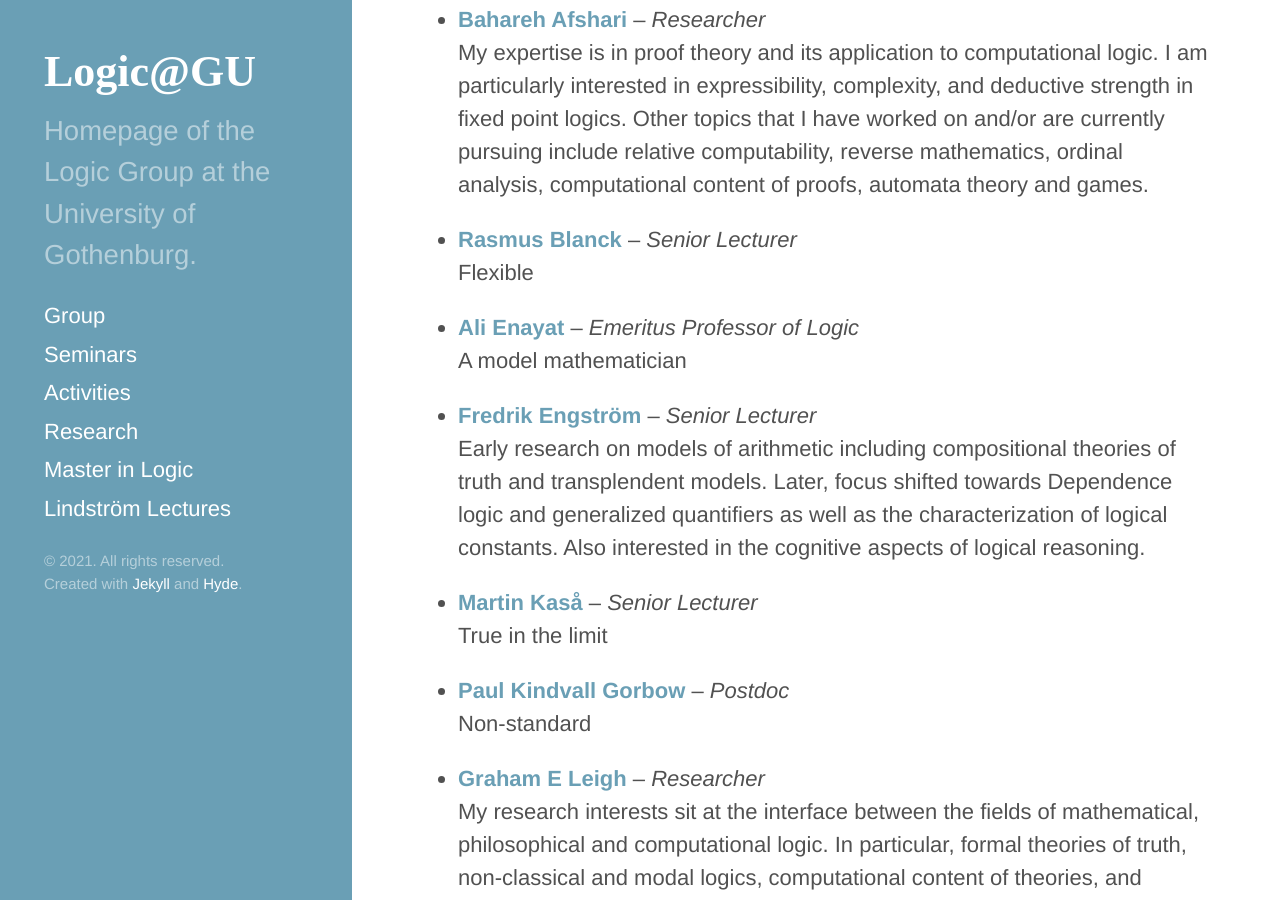
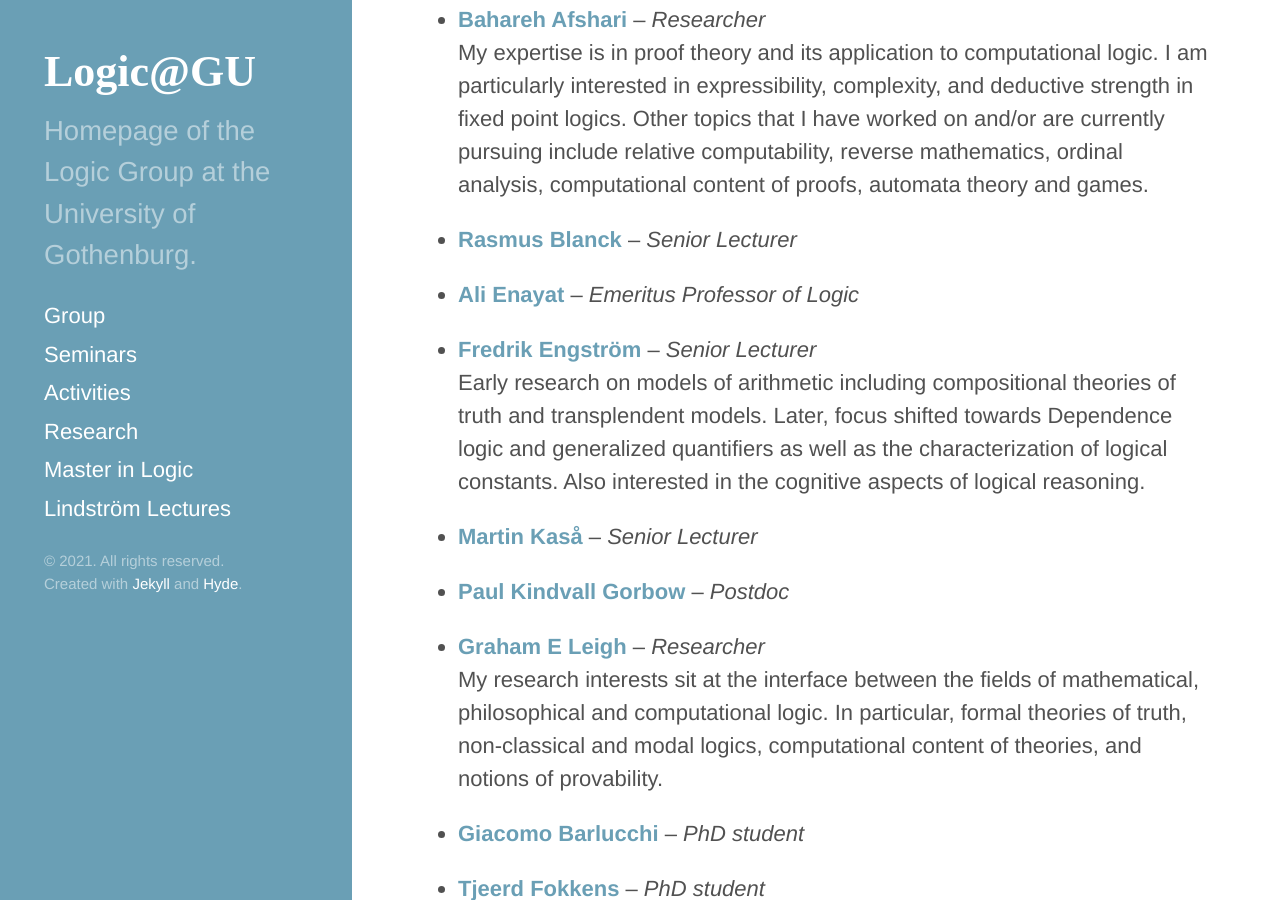
Before and after one commit to greleigh/Logic-GU, a Jekyll site: the page built from _pages/about.md, in a window 1280 px wide and 900 px high, scrolled down 379 px. Built offline with Jekyll 4.4.1, drawn with Linux system fonts in a browser that asks for light colours; some web fonts are replaced.

Commit message:
Remove temporary personal descriptions

```diff
--- a/_data/people.yml
+++ b/_data/people.yml
@@ -13,14 +13,14 @@ rasmus:
   full-name: Rasmus Blanck
   position: Senior Lecturer
   homepage: https://www.gu.se/en/about/find-staff/rasmusblanck
-  description: Flexible
+  description:
 
 ali:
   name: Ali Enayat
   full-name: Ali Enayat
   position: Emeritus Professor of Logic
   homepage: https://www.gu.se/en/about/find-staff/alienayat
-  description: A model mathematician
+  description:
 
 fredrik:
   name: Fredrik Engström
@@ -37,14 +37,14 @@ martin:
   full-name: Martin Kaså
   position: Senior Lecturer
   homepage: https://www.gu.se/en/about/find-staff/martinkasa
-  description: True in the limit
+  description:
 
 paul:
   name: Paul Kindvall Gorbow
   full-name: Paul Kindvall Gorbow
   position: Postdoc
   homepage: https://www.gu.se/en/about/find-staff/paulgorbow
-  description: Non-standard
+  description:
 
 graham:
   name: Graham Leigh
```
